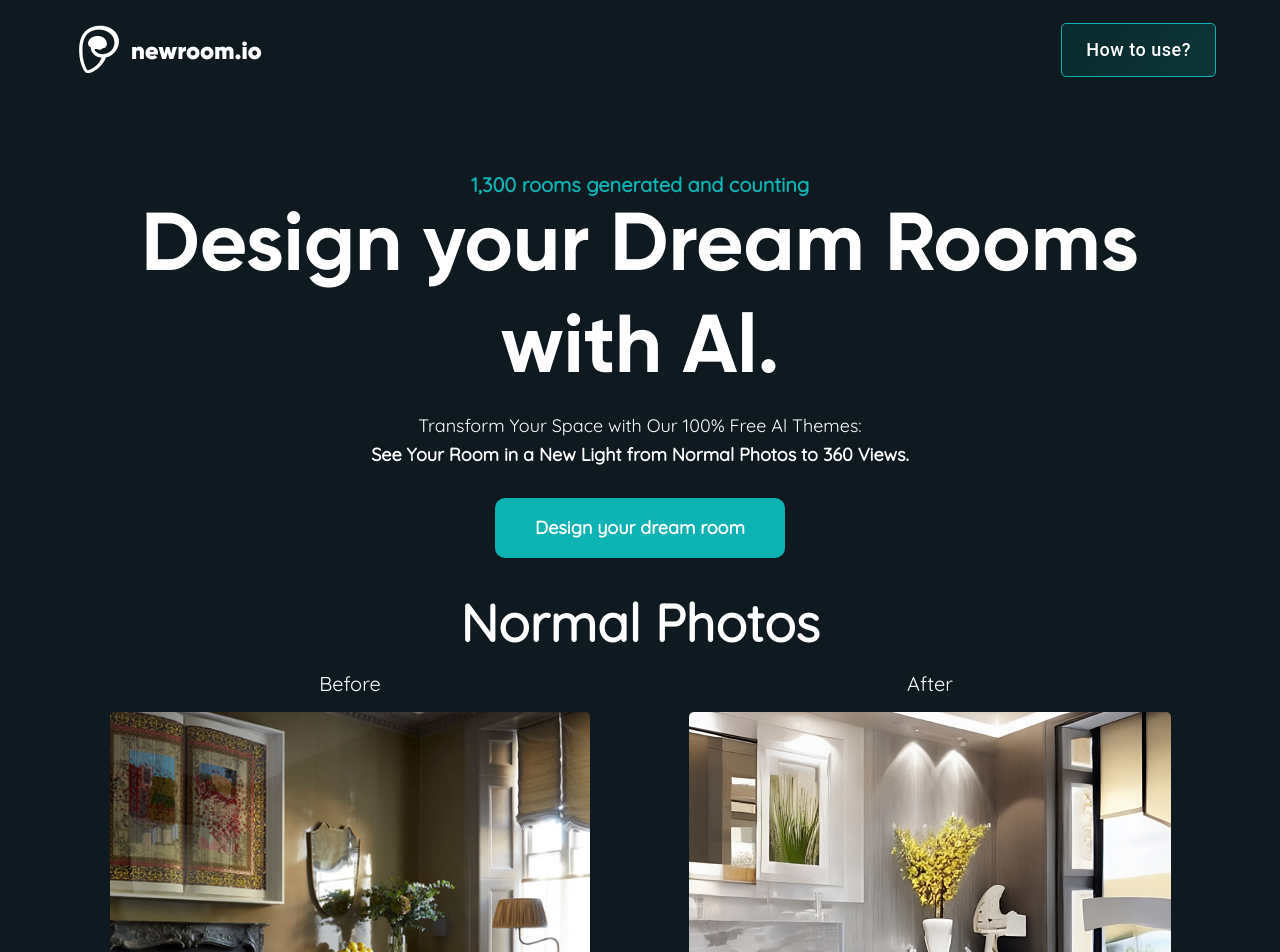
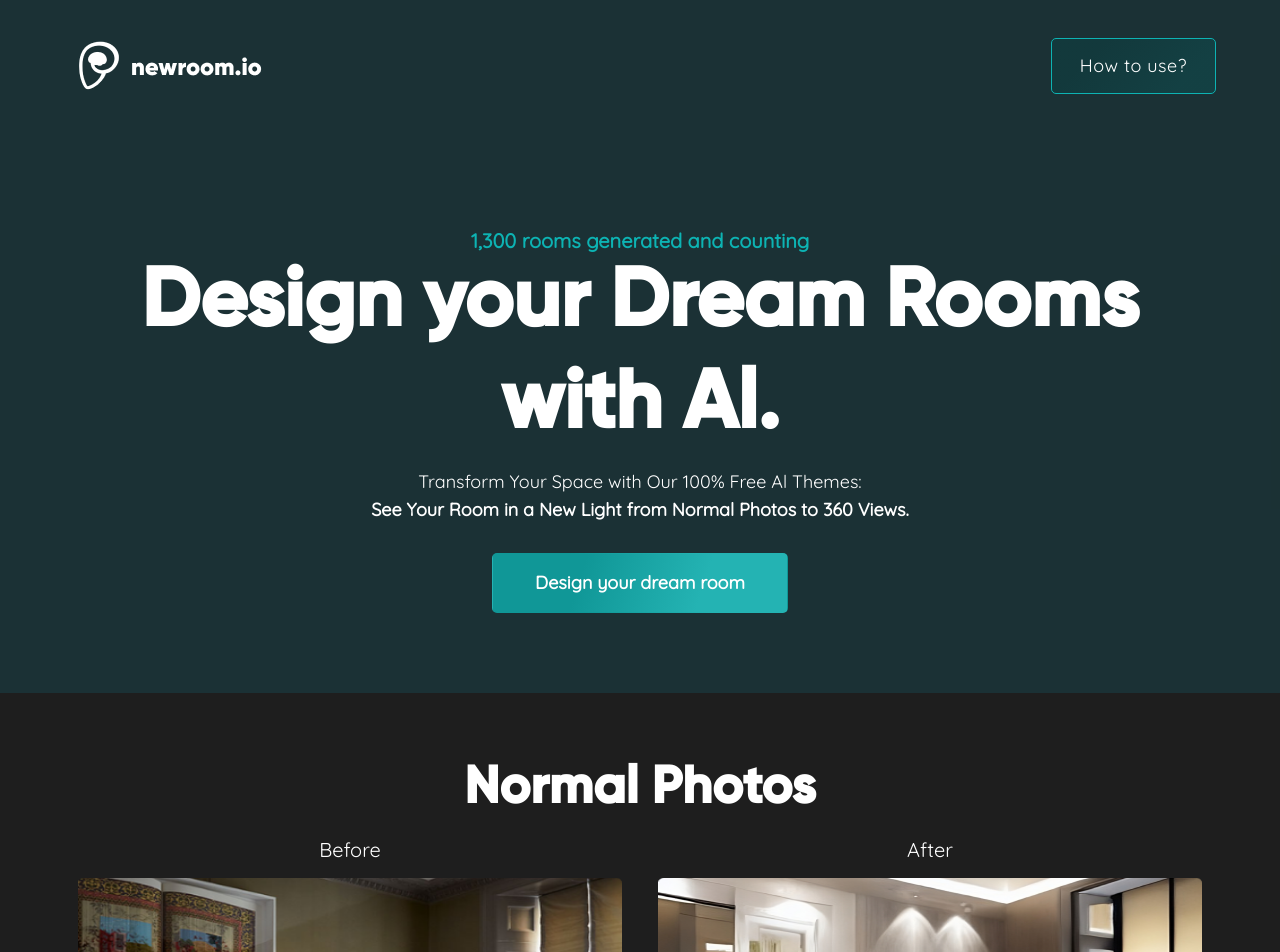
Before and after one commit to amakadiya98/DreamHome, a Next.js app: page / in a window 1280 px wide. Shown: the top 952 px of the page. Built offline with nearby package versions, Linux system fonts and the light colour scheme.

Commit message:
Revert "UI changes"
This reverts commit ddc7bf7dd83769a657282d052bd09b71c6f86fd0.

```diff
--- a/src/components/Button.js
+++ b/src/components/Button.js
@@ -6,20 +6,21 @@ export const HowToUseBtn = () => {
 };
 
 const StyledButton = styled(Button)`
-  height: 54px;
+  border: 1px solid #0DB3B3;
+  border-radius: 5px;
   text-transform: none;
   color: #fff;
-  font-weight: 500;
-  padding: 0rem 1.5rem;
+  padding: 16px 28px;
+  font-family: 'Quicksand';
+  font-style: normal;
+  font-weight: 400;
   font-size: 18px;
-  line-height: 0;
+  line-height: 22px;
   background: linear-gradient(133.37deg, rgba(6, 69, 69, 0.42) 25.71%, rgba(8, 86, 86, 0.42) 80.11%);
-  border: 1px solid #0DB3B3;
-  border-radius: 5px;
-  :hover{
+  transition: all 0.3s ease-in;
+  &:hover {
     background: linear-gradient(107.95deg, #109797 30.24%, #24B3B3 70.79%);
-  }
-  @media (max-width:375px){
-    padding: 0rem 0.5rem;
+    border: 1px solid transparent;
+    border-radius: 5px;
   }
 `;
--- a/src/components/Contianer/MainContainer.js
+++ b/src/components/Contianer/MainContainer.js
@@ -1,15 +1,17 @@
 import * as React from "react";
-import Container from "@mui/material/Container";
-
 import { MainHeader } from "@/components/Header";
 import { Footer } from "@/components/Footer";
+import styled from "@emotion/styled";
 
 export default function MainContainer({ children }) {
   return (
-    <Container maxWidth="lg">
+    <Body>
       <MainHeader />
-      {children}
+        {children}
       <Footer />
-    </Container>
+    </Body>
   );
 }
+
+
+const Body = styled.div``;
--- a/src/components/Footer.js
+++ b/src/components/Footer.js
@@ -37,8 +37,7 @@ export const Footer = () => {
 const Contianer = styled(Container)`
   border-top: 1px solid #5f5f5f;
   min-height: 120px;
-  padding-top: 41px;
-  padding-bottom: 72px;
+  line-height: 120px;
 `;
 
 const SocialImage = styled(Image)`
@@ -49,7 +48,4 @@ const FooterText = styled.p`
   color: #ffff;
   font-size: 18px;
   font-weight: 100;
-  @media (max-width:390px){
-    font-size: 16px;
-  }
 `;
--- a/src/components/Header.js
+++ b/src/components/Header.js
@@ -1,5 +1,5 @@
 import * as React from "react";
-
+import Container from "@mui/material/Container";
 import styled from "@emotion/styled";
 
 import { MainLogo } from "@/components/Logo";
@@ -8,8 +8,12 @@ import { HowToUseBtn } from "@/components/Button";
 export const MainHeader = () => {
   return (
     <HeaderContianer>
-      <MainLogo />
-      <HowToUseBtn />
+      <Container maxWidth="lg">
+        <HeaderContent>
+          <MainLogo />
+          <HowToUseBtn />
+        </HeaderContent>
+      </Container>
     </HeaderContianer>
   );
 };
@@ -18,18 +22,28 @@ const HeaderContianer = styled.div`
   display: flex;
   justify-content: space-between;
   align-items: center;
+  background: rgba(0, 217, 247, 0.1);
+  flex: 1 1 auto;
+  margin: 0;
+  padding: 1.5rem 0;
+`;
+
+const HeaderContent = styled.div`
+  display: flex;
+  align-items: center;
+  justify-content: space-between;
 `;
 
 export const HeadingAndSubHeading = () => {
   return (
-    <Container>
+    <Containers>
       <SubHeading>1,300 rooms generated and counting</SubHeading>
       <Heading>Design your Dream Rooms</Heading>
-    </Container>
+    </Containers>
   );
 };
 
-const Container = styled.div`
+const Containers = styled.div`
   text-align: center;
   margin-top: 5rem;
 `;
--- a/src/components/Home.js
+++ b/src/components/Home.js
@@ -1,7 +1,7 @@
 import Link from "next/link";
 
 import styled from "@emotion/styled";
-import { Grid } from "@mui/material";
+import { Container, Grid } from "@mui/material";
 import Image from "next/image";
 
 import userFeeback from "@/assets/userFeeback.png";
@@ -25,7 +25,9 @@ import { faqQuestions } from "../../constant";
 
 export const Home = () => {
   return (
-    <Container>
+    <ContainerWrapper>
+      <TopSection>
+        <Container maxWidth='lg' style={{ zIndex: "2" }}>
           <SubHeading>1,300 rooms generated and counting</SubHeading>
           <Heading>
             Design your Dream Rooms
@@ -39,9 +41,12 @@ export const Home = () => {
           <DesignDreamRoom href="/room-design">
             Design your dream room
           </DesignDreamRoom>
+        </Container>
+      </TopSection>
       <PreviewContainer>
+        <Container maxWidth='lg'>
           <PreviewTitle>Normal Photos</PreviewTitle>
-        <Grid container columnSpacing={{ xs: 1 }}>
+          <Grid container columnSpacing={{ xs: 1 }} spacing={0}>
             <Grid item xs={6}>
               <PreviewLabel>Before</PreviewLabel>
               <PreviewImage src={normal1} />
@@ -51,10 +56,12 @@ export const Home = () => {
               <PreviewImage src={normal2} />
             </Grid>
           </Grid>
+        </Container>
       </PreviewContainer>
       <PreviewContainer>
+        <Container maxWidth='lg'>
           <PreviewTitle>360 Photos</PreviewTitle>
-        <Grid container columnSpacing={{ xs: 1 }}>
+          <Grid container columnSpacing={{ xs: 1 }} spacing={0}>
             <Grid item xs={6}>
               <PreviewLabel>Before</PreviewLabel>
               <PreviewImage src={img3601} />
@@ -64,8 +71,10 @@ export const Home = () => {
               <PreviewImage src={img3602} />
             </Grid>
           </Grid>
+        </Container>
       </PreviewContainer>
       <HowToUseContainer>
+        <Container maxWidth='lg'>
           <HowToUseTag>How to Use?</HowToUseTag>
           <HowToUseDescription>Step-by-Step Guide</HowToUseDescription>
           <StepsContainer>
@@ -195,8 +204,10 @@ export const Home = () => {
               </Grid>
             </Grid>
           </StepsContainer>
+        </Container>
       </HowToUseContainer>
       <OutputSample>
+        <Container maxWidth='lg'>
           <Grid container direction="row">
             <Grid container item xs={12} sm={5}>
               <Grid item>
@@ -228,26 +239,28 @@ export const Home = () => {
               </CarasoleContainer>
             </Grid>
           </Grid>
+        </Container>
       </OutputSample>
       <BeforeAfterContainer>
+        <Container maxWidth='lg'>
           <Grid container>
             <Grid item container xs={12} sm={6}>
-            <Grid constainer xs={12} sm={6}>
+              <Grid container item xs={12} sm={6} spacing={0}>
                 <Grid item>
                   <Image src={Rectangle188} />
                   <DecoratedText>Before</DecoratedText>
                 </Grid>
-              <Grid item>
+                <Grid item >
                   <Image src={Rectangle193} />
                   <DecoratedText>Before</DecoratedText>
                 </Grid>
               </Grid>
-            <Grid constainer xs={12} sm={6}>
+              <Grid container item xs={12} sm={6} spacing={0} style={{ marginInlineStart: '-30px' }}>
                 <Grid item>
                   <Image src={Rectangle192} />
                   <DecoratedText>After</DecoratedText>
                 </Grid>
-              <Grid item>
+                <Grid item >
                   <Image src={Rectangle194} />
                   <DecoratedText>After</DecoratedText>
                 </Grid>
@@ -270,8 +283,10 @@ export const Home = () => {
               </ConsistencyText>
             </Grid>
           </Grid>
+        </Container>
       </BeforeAfterContainer>
       <FAQContainer>
+        <Container maxWidth='lg'>
           <FAQTag>FAQ</FAQTag>
           {faqQuestions.map((question, index) => (
             <FAQCard key={index}>
@@ -279,8 +294,10 @@ export const Home = () => {
               <FAQToggle src={plusCircle} />
             </FAQCard>
           ))}
+        </Container>
       </FAQContainer>
       <FeedbackContainer>
+        <Container maxWidth='lg'>
           <FeedbackHeading>What Our Users Are Saying</FeedbackHeading>
           <FeedbackSubheading>
             Reviews from Over 13,000 Satisfied Customers
@@ -311,8 +328,13 @@ export const Home = () => {
               </Grid>
             ))}
           </Grid>
+        </Container>
       </FeedbackContainer>
+      <FooterWrapper>
+        <Container maxWidth='lg'>
           <FooterBanner>
+          <BottomLeftOverlay />
+          <TopRigthOverlay />
           <FooterTag>Ready to design your dream room?</FooterTag>
           <FooterSubTag>
             Try our free Al room design tool and experience the power of
@@ -325,9 +347,30 @@ export const Home = () => {
           </DesignDreamRoom>
           </FooterBanner>
         </Container>
+      </FooterWrapper>
+    </ContainerWrapper>
   );
 };
 
+const FooterWrapper = styled.div``;
+const TopRigthOverlay = styled.div`
+  position: absolute;
+  top: -264px;
+  right: -173px;
+  width: 330px;
+  height: 400px;
+  background: #0DB3B3;
+  filter: blur(85.5px);
+`
+const BottomLeftOverlay = styled.div`
+  position: absolute;
+  bottom: -264px;
+  left: -173px;
+  width: 330px;
+  height: 400px;
+  background: #0DB3B3;
+  filter: blur(85.5px);
+`;
 const CenterLine = styled.div`
   width: 2px;
   background: #fff;
@@ -422,21 +465,27 @@ const StepDescription = styled.p`
   font-weight: bold;
 `;
 
-const Container = styled.div`
+const ContainerWrapper = styled.div`
   text-align: center;
-  margin-top: 5rem;
+  position: relative;
 `;
 
 const SubHeading = styled.h2`
-  color: #0db2b2;
+  font-family: 'Quicksand';
+  font-style: normal;
+  font-weight: 700;
   font-size: 20px;
+  line-height: 25px;
+  text-align: center;
+  color: #0DB3B3;
 `;
 
 const Heading = styled.h1`
   color: #ffffff;
   font-size: 82px;
+  line-height: 102px;
   font-family: "Gilroy-Bold";
-  font-weight: 500;
+  font-weight: 700;
 `;
 
 const Tag = styled.p`
@@ -449,45 +498,89 @@ const StrongTag = styled.p`
   color: #ffffff;
   font-weight: bold;
   margin-top: 0.4rem;
+  font-family: 'Quicksand';
   font-size: 18px;
+  line-height: 22px;
+  text-align: center;
+`;
+
+const TopSection = styled.div`
+  display: flex;
+  align-item: center;
+  justify-content: center;
+  width: 100%;
+  position: relative;
+  padding: 6rem 0 3rem;
+  overflow: hidden;
+  z-index: 0;
+
+  &::before{
+    content: '';
+    position: absolute;
+    top: 0;
+    left: 0;
+    width: 100%;
+    height: 100%;
+    z-index: 1;
+    background: rgba(0, 217, 247, 0.1);
+  }
 `;
 
 const DesignDreamRoom = styled(Link)`
   color: #ffff;
   font-size: 18px;
   text-decoration: none;
-  height: 60px;
-  line-height: 60px;
-  padding: 0 40px;
-  border-radius: 10px;
+  line-height: 22px;
+  padding: 18px 42px;
+  border-radius: 5px;
   font-family: "Quicksand";
-  font-weight: bold;
+  font-weight: 700;
   display: inline-block;
-  background: #0db2b2;
+  background: linear-gradient(107.95deg, #109797 30.24%, #24B3B3 70.79%);
   margin: 2rem 0;
+  border: 1px solid transparent;
+
+  &:hover {
+    background: linear-gradient(133.37deg, rgba(6, 69, 69, 0.42) 25.71%, rgba(8, 86, 86, 0.42) 80.11%);
+    border: 1px solid #0DB3B3;
+    border-radius: 5px;
+  }
 `;
 
-const HowToUseContainer = styled.div``;
+const HowToUseContainer = styled.div`
+  padding: 4rem 0 2rem;
+  background: #131f23;
+`;
 
 const HowToUseTag = styled.p`
   color: #fff;
+  font-weight: 700;
+  font-family: "Gilroy-Bold";
   font-size: 52px;
-  font-weight: bold;
+  line-height: 64px;
+  text-align: center;
 `;
 
 const HowToUseDescription = styled.p`
   color: #fff;
   font-size: 36px;
+  line-height: 45px;
+  text-align: center;
+  font-weigth: 700;
+  font-family: "Quicksand";
   font-weight: bold;
 `;
 
 const PreviewContainer = styled.div`
-  margin-bottom: 4rem;
+  padding: 4rem 0;
 `;
 
 const PreviewTitle = styled.p`
   font-size: 52px;
-  font-weight: bold;
+  font-weight: 700;
+  font-family: 'Gilroy-Bold';
+  line-height: 64px;
+  text-align: center;
   color: #fff;
 `;
 
@@ -497,7 +590,9 @@ const PreviewLabel = styled.p`
   color: #fff;
 `;
 
-const PreviewImage = styled(Image)``;
+const PreviewImage = styled(Image)`
+width: 95%;
+`;
 
 const OutputSample = styled.div`
   padding: 14rem 0;
@@ -554,7 +649,9 @@ const Image185 = styled(Image)`
   left: 111%;
 `;
 
-const BeforeAfterContainer = styled.div``;
+const BeforeAfterContainer = styled.div`
+  padding: 4rem 0;
+`;
 
 const DesignConsistency = styled.p`
   font-size: 36px;
@@ -580,7 +677,7 @@ const DecoratedText = styled.p`
 `;
 
 const FAQContainer = styled.div`
-  margin-bottom: 3rem;
+  padding: 4rem 0;
 `;
 
 const FAQTag = styled.p`
@@ -612,7 +709,9 @@ const FAQToggle = styled(Image)`
   cursor: pointer;
 `;
 
-const FeedbackContainer = styled.div``;
+const FeedbackContainer = styled.div`
+  padding: 4rem 0;
+`;
 
 const FeedbackHeading = styled.p`
   font-size: 52px;
@@ -657,9 +756,12 @@ const UserFeeback = styled.p`
 `;
 
 const FooterBanner = styled.div`
-  background: #064545;
+  background: linear-gradient(133.37deg, rgba(6, 69, 69, 0.42) 25.71%, rgba(8, 86, 86, 0.42) 80.11%);
+  border-radius: 25px;
   margin: 5rem 0;
-  border-radius: 15px;
+  margin-bottom: 6.5rem;
+  position: relative;
+  overflow: hidden;
 `;
 
 // #0db2b2 for adding gradient in footer banner
--- a/src/styles/globals.css
+++ b/src/styles/globals.css
@@ -9,7 +9,9 @@
 }
 
 body {
-  background: #0E1A1F;
+  background-color: #1E1E1E;
+  margin: 0;
+  padding: 0;
 }
 
 h1,
@@ -19,5 +21,5 @@ h3,
 h5,
 p {
   margin: 0;
-  font-family: Quicksand;
+  font-family: "Quicksand";
 }
```
Also changed, not shown: src/pages/login-verification.js (+2 -8 lines), src/pages/room-design.js (+1 -36 lines), src/pages/signin-or-signup.js (+2 -21 lines), src/pages/signup-email.js (+2 -7 lines), src/pages/signup-verification.js (+2 -8 lines), src/assets/arrowdownDropdown.png (deleted). Lines whose indentation alone changed are shown as unchanged.
